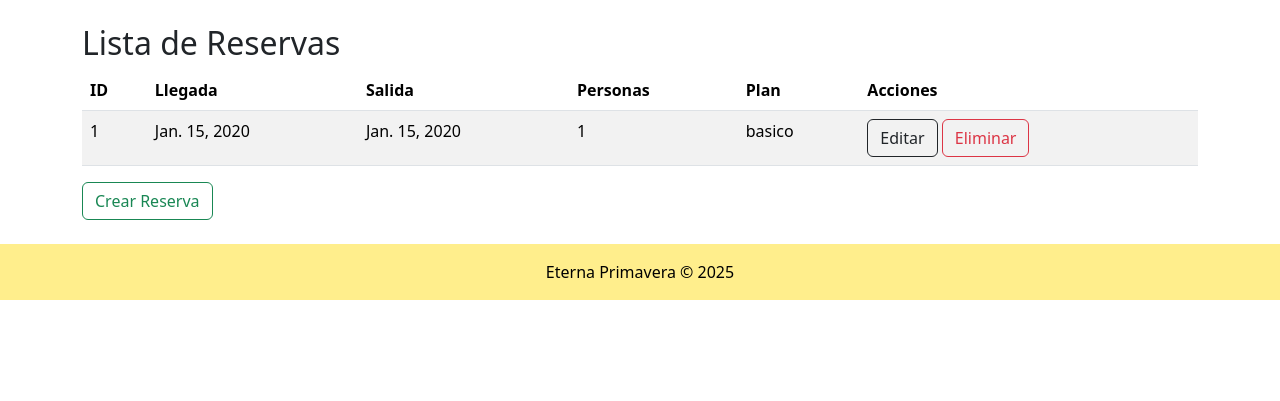
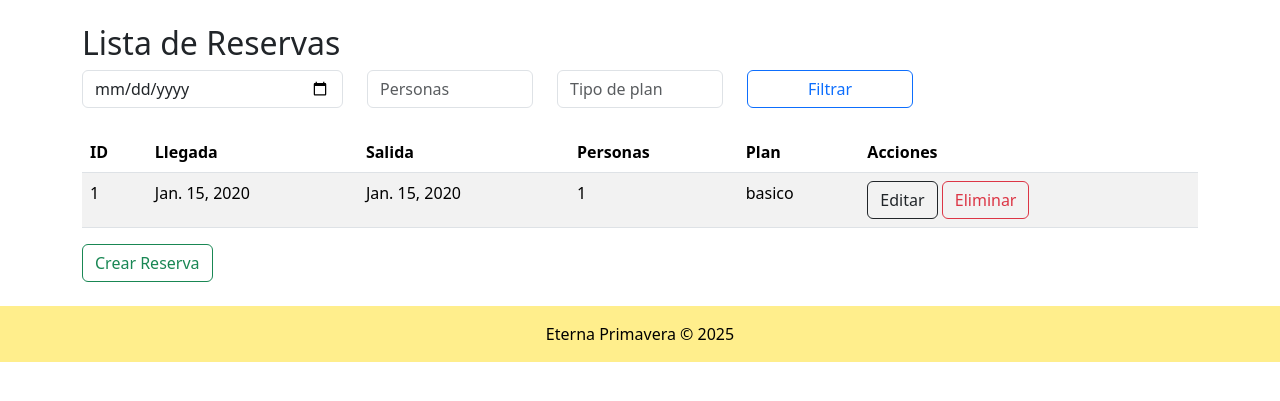
Before and after one commit to alexahurtado08/EternaPrimaveraa, a Django app: page /reservas/ in a window 1280 px wide. Shown: the part 56-457 px from the top of the page. Run offline with Django 5.2, Linux system fonts and the light colour scheme; tables that the repository leaves empty hold one stand-in row (values such as "Sample post").

Commit message:
Adición funcionalidad especial 2 Filtros para administrador en reservas

```diff
--- a/reservas/templates/reservas/crear_reserva.html
+++ b/reservas/templates/reservas/crear_reserva.html
@@ -9,6 +9,6 @@
     {% csrf_token %}
     {{ form.as_p }}
     <button type="submit" class="btn btn-outline-success">Guardar</button>
-    <a href="{% url 'reservas:lista_reservas' %}" class="btn btn-outline-dark">Cancelar</a>
+    <a href="{% url 'home' %}" class="btn btn-outline-dark">Cancelar</a>
 </form>
 {% endblock %}
--- a/reservas/templates/reservas/lista_reservas.html
+++ b/reservas/templates/reservas/lista_reservas.html
@@ -1,3 +1,4 @@
+
 <!-- Realizado por Mariana Valderrama -->
 {% extends 'base.html' %}
 
@@ -6,6 +7,29 @@
 {% block content %}
 <h2>Lista de Reservas</h2>
 
+<!-- FORMULARIO DE FILTROS -->
+<form method="get" class="mb-4">
+    <div class="row">
+        <div class="col-md-3">
+            <input type="date" name="fecha_llegada" class="form-control"
+                   value="{{ request.GET.fecha_llegada }}" placeholder="Fecha de llegada">
+        </div>
+
+        <div class="col-md-2">
+            <input type="number" name="personas" class="form-control"
+                   value="{{ request.GET.personas }}" placeholder="Personas">
+        </div>
+        <div class="col-md-2">
+            <input type="text" name="plan" class="form-control"
+                   value="{{ request.GET.plan }}" placeholder="Tipo de plan">
+        </div>
+        <div class="col-md-2">
+            <button type="submit" class="btn btn-outline-primary w-100">Filtrar</button>
+        </div>
+    </div>
+</form>
+
+<!-- TABLA DE RESERVAS -->
 <table class="table table-striped">
     <thead>
         <tr>
@@ -30,8 +54,13 @@
                 <a href="{% url 'reservas:eliminar_reserva' reserva.id %}" class="btn btn-outline-danger">Eliminar</a>
             </td>
         </tr>
+        {% empty %}
+        <tr>
+            <td colspan="6" class="text-center">No hay reservas que coincidan con los filtros.</td>
+        </tr>
         {% endfor %}
     </tbody>
 </table>
+
 <a href="{% url 'reservas:crear_reserva' %}" class="btn btn-outline-success">Crear Reserva</a>
 {% endblock %}
--- a/reservas/views.py
+++ b/reservas/views.py
@@ -3,13 +3,43 @@ from django.shortcuts import render, redirect, get_object_or_404
 from .models import Reserva
 from .forms import ReservaForm
 from django.contrib.auth.decorators import login_required
+from django.shortcuts import render
+from .models import Reserva
+from datetime import datetime
+
+# views.py
+from django.shortcuts import render
+from .models import Reserva
+
+from django.shortcuts import render
+from .models import Reserva
+
 
 def lista_reservas(request):
-    """
-    Muestra todas las reservas.
-    """
     reservas = Reserva.objects.all()
-    return render(request, 'reservas/lista_reservas.html', {'reservas': reservas})
+
+    # Obtenemos los parámetros de búsqueda desde el formulario
+    fecha_llegada = request.GET.get("fecha_llegada")
+    personas = request.GET.get("personas")
+    plan = request.GET.get("plan")
+
+    # Filtrar por fecha de llegada exacta (no contiene, sino igualdad)
+    if fecha_llegada:
+        reservas = reservas.filter(fecha_llegada=fecha_llegada)
+
+    # Filtrar por cantidad de personas exacta
+    if personas:
+        reservas = reservas.filter(numero_personas=personas)
+
+    # Filtrar por plan
+    if plan:
+        reservas = reservas.filter(tipo_plan=plan)
+
+    return render(request, "reservas/lista_reservas.html", {
+        "reservas": reservas
+    })
+
+
 
 @login_required(login_url='usuarios:login_usuario')
 def crear_reserva(request):
@@ -20,7 +50,7 @@ def crear_reserva(request):
         form = ReservaForm(request.POST)
         if form.is_valid():
             form.save()
-            return redirect('reservas:lista_reservas')
+            return render(request, 'reservas/confirmacion_reserva.html')
     else:
         form = ReservaForm()
     return render(request, 'reservas/crear_reserva.html', {'form': form})
```
Also changed, not shown: reservas/templates/reservas/confirmacion_reserva.html (added, +14 -0 lines).
